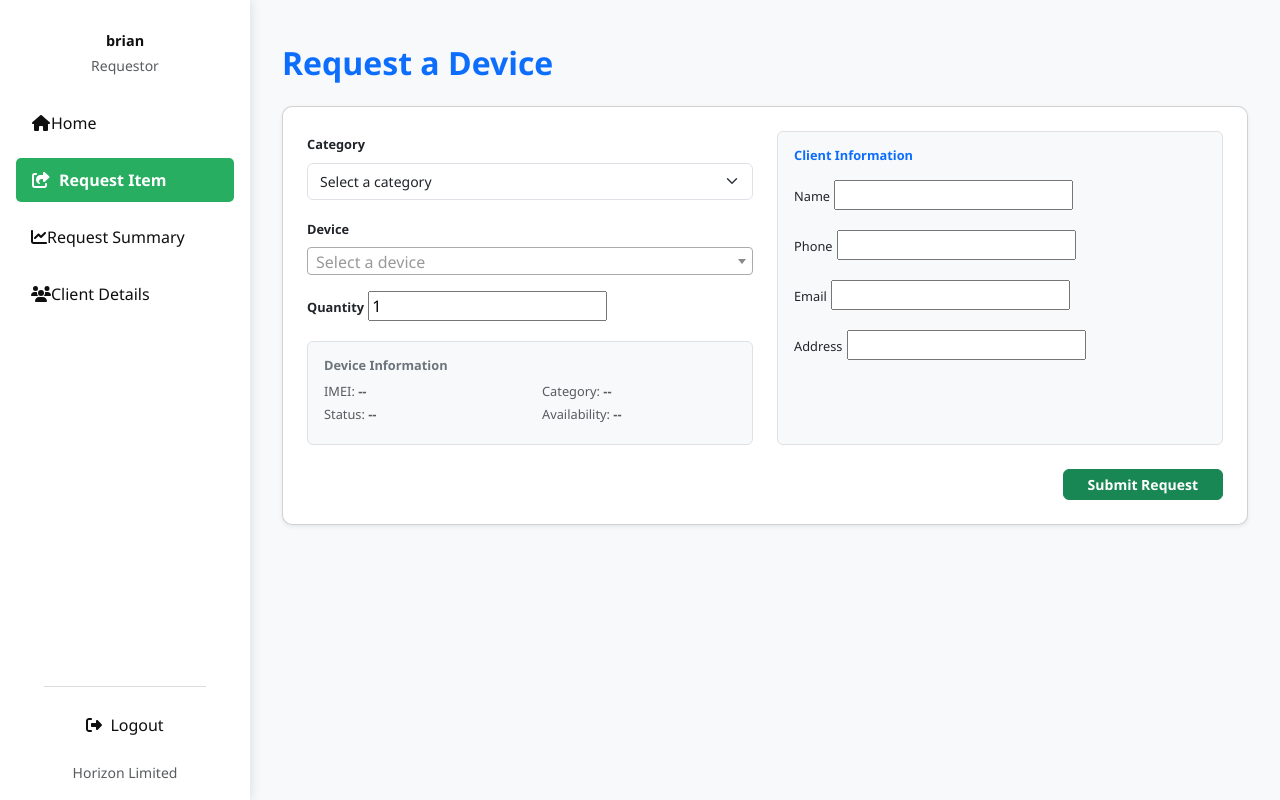
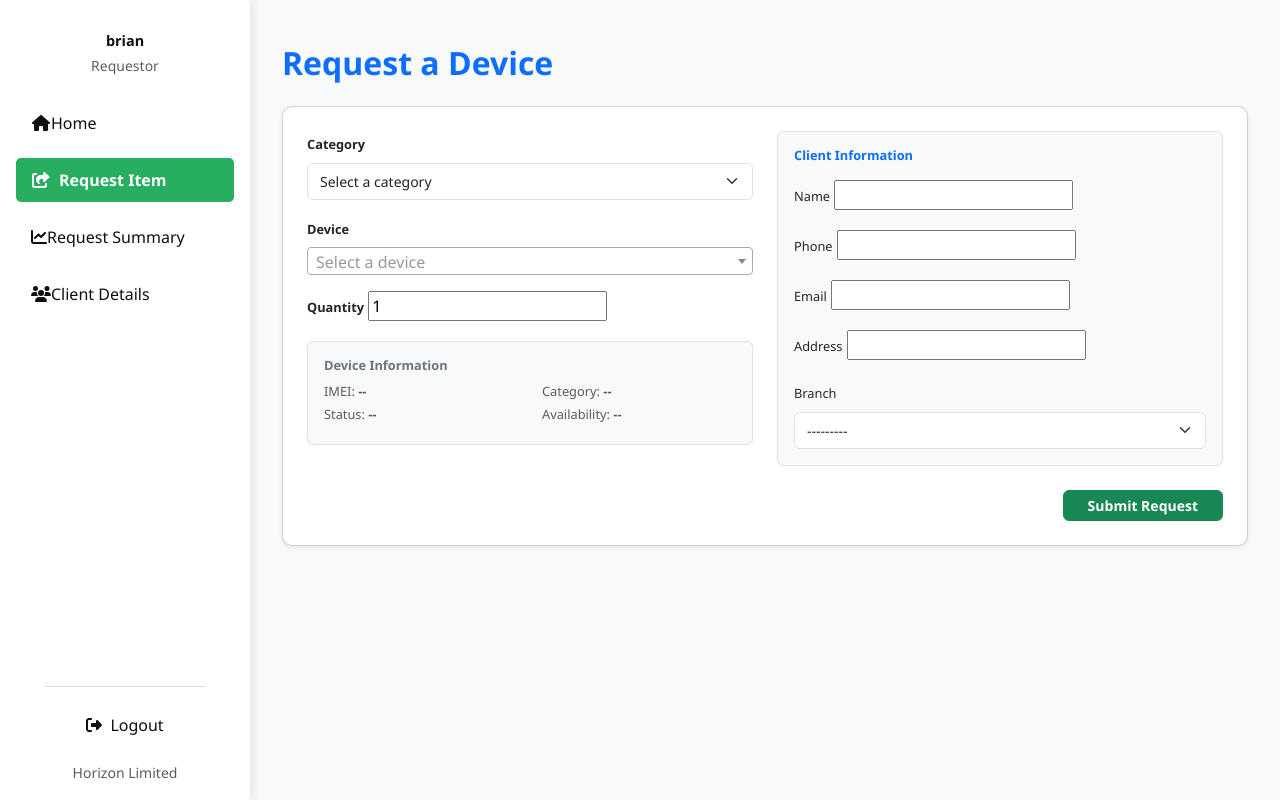
Before and after one commit to Brian-oum/Horizon-Inventory-management-system, a Django app: page /request_device/ in a window 1280 px wide. Run offline with Django 5.2, Linux system fonts and the light colour scheme; a user stored in the database is signed in; data comes from the database, SQL or seed files in the repository; both versions use the stored data as it was after the commit; some libraries are stand-ins or nearby versions.

Commit message:
Added requestor branch

```diff
--- a/invent/forms.py
+++ b/invent/forms.py
@@ -3,7 +3,7 @@ from django.contrib.auth.forms import UserCreationForm
 from django.contrib.auth.models import User
 from django.db.models import F  # Import F expression for queryset filtering
 from .models import Device, Supplier
-from .models import DeviceRequest, Client
+from .models import DeviceRequest, Client, Branch
 
 
 class CustomCreationForm(UserCreationForm):
@@ -89,7 +89,12 @@ class DeviceRequestForm(forms.ModelForm):
     client_email = forms.EmailField(required=True, label="Client Email")
     client_address = forms.CharField(
         max_length=255, required=True, label="Client Address")
-
+    branch = forms.ModelChoiceField(
+        queryset=Branch.objects.all(),
+        required=True,
+        label="Branch",
+        widget=forms.Select(attrs={'class': 'form-select form-select-sm'})
+    )
     class Meta:
         model = DeviceRequest
         fields = ['device', 'quantity', 'reason']  # client fields are extra
--- a/invent/models.py
+++ b/invent/models.py
@@ -100,6 +100,7 @@ class DeviceRequest(models.Model):
         null=True,
         blank=True
     )
+    branch = models.ForeignKey("Branch", on_delete=models.CASCADE, related_name="requests")
     quantity = models.PositiveIntegerField(default=1)
     reason = models.TextField(blank=True, null=True)
     application_date = models.DateField(default=timezone.now)
@@ -200,4 +201,10 @@ class ReturnRecord(models.Model):
     def __str__(self):
         return f"{self.device} returned by {self.client.name} on {self.returned_at.strftime('%Y-%m-%d')}"
 
+class Branch(models.Model):
+    name = models.CharField(max_length=100, unique=True)
+
+    def __str__(self):
+        return self.name
+
 # --- END IoT/Client/Supplier Models ---
--- a/invent/templates/invent/request_item.html
+++ b/invent/templates/invent/request_item.html
@@ -100,6 +100,10 @@
                             <div class="col-12">
                                 <label for="{{ form.client_address.id_for_label }}" class="form-label small">Address</label>
                                 {{ form.client_address }}
+                            </div>
+                            <div class="col-12">
+                                <label for="{{ form.branch.id_for_label }}" class="form-label small">Branch</label>
+                                {{ form.branch }}
                             </div>
                         </div>
                     </div>
--- a/invent/views.py
+++ b/invent/views.py
@@ -16,7 +16,7 @@ from openpyxl.utils import get_column_letter
 from django.db.models.functions import Coalesce
 
 from .models import (
-    Device, Supplier, DeviceRequest, Client, IssuanceRecord, ReturnRecord
+    Device, Supplier, DeviceRequest, Client, IssuanceRecord, ReturnRecord, Branch
 )
 from .forms import (
     CustomCreationForm, SupplierForm, DeviceForm, DeviceRequestForm
@@ -190,6 +190,7 @@ def request_device(request):
         'form': form,
         'available_devices': available_devices,
         'categories': categories,
+        'branches': Branch.objects.all(),
     })
 
 
```
Also changed, not shown: db.sqlite3, invent/migrations/0024_branch.py (added).
